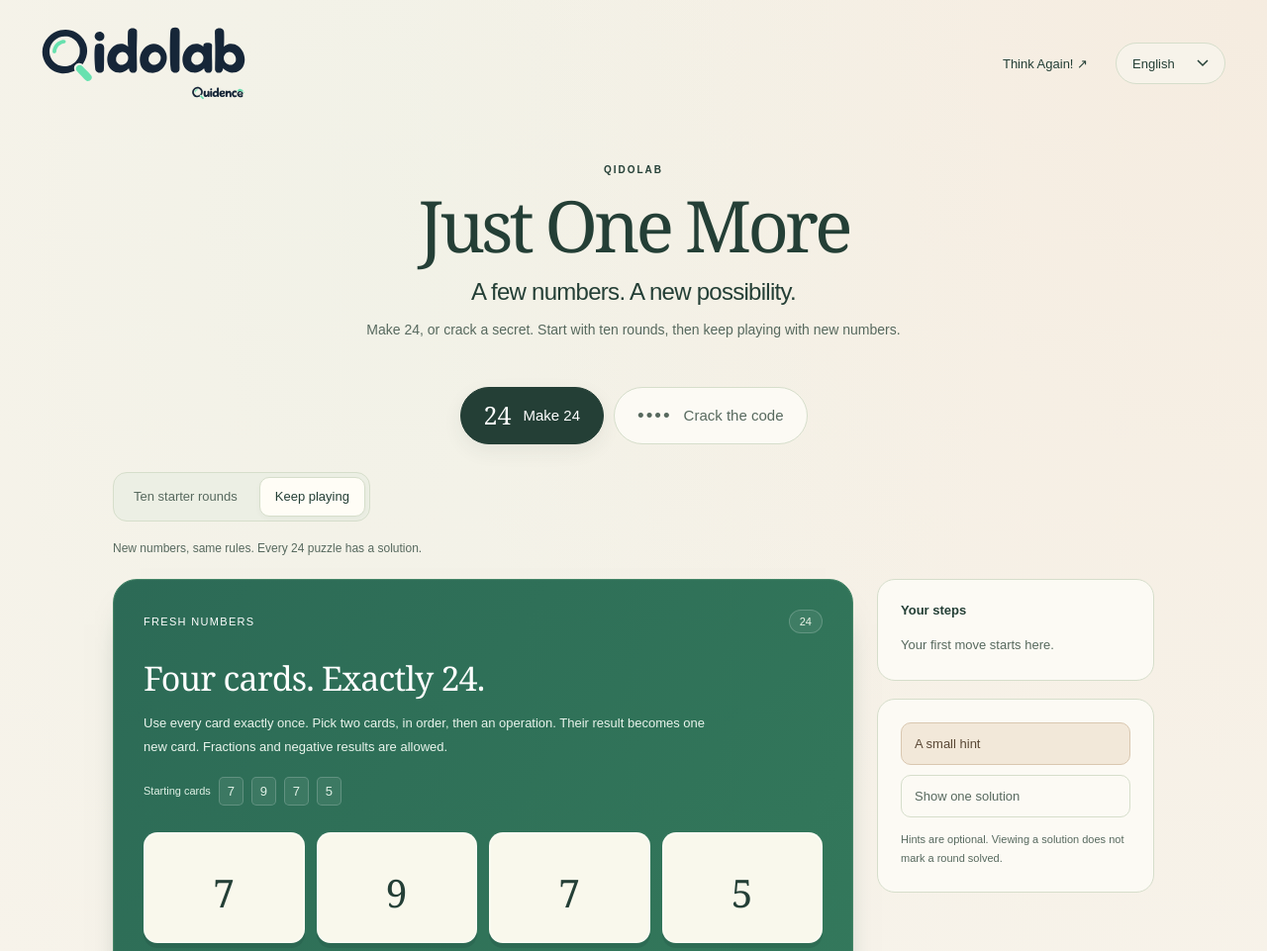
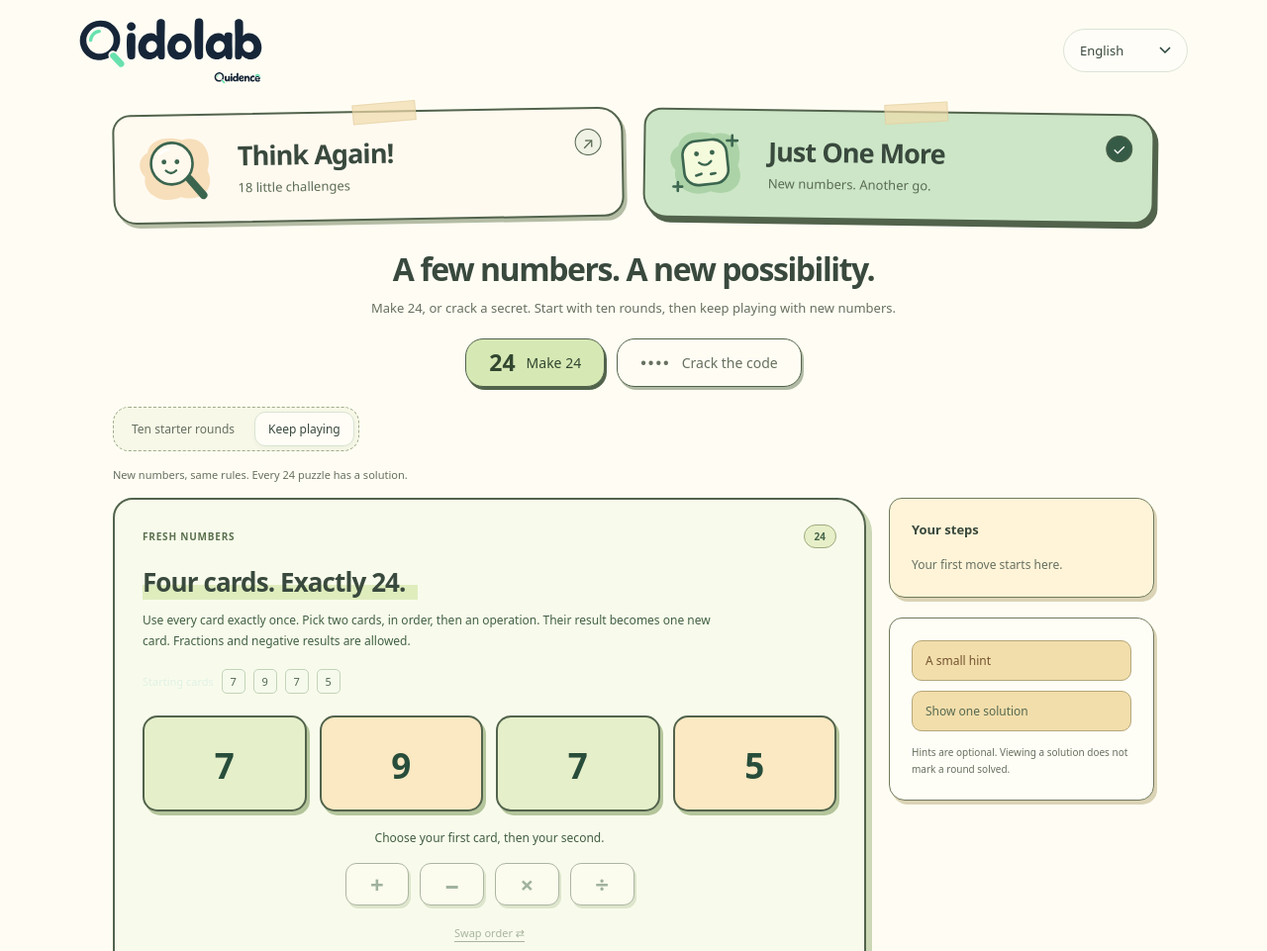
Before and after one commit to SteJ20996/Qidolab, a website: page 2/index.html in a window 1280 px wide. Shown: the top 961 px of the page at 99% size. Drawn offline with Linux system fonts and the light colour scheme.

Commit message:
Apply the selected paper-sticker UI to both Qidolab collections

```diff
--- a/2/index.html
+++ b/2/index.html
@@ -4,13 +4,22 @@
 <meta charset="utf-8"><meta name="viewport" content="width=device-width,initial-scale=1">
 <title>Qidolab · Just One More</title>
 <meta name="description" content="Make 24 or crack a number code. Unlimited fresh numbers and twenty starter puzzles in English, Simplified Chinese, Traditional Chinese and Spanish.">
-<meta name="theme-color" content="#f7f3ea"><link rel="icon" href="../assets/favicon.svg" type="image/svg+xml">
+<meta name="theme-color" content="#fffdf3"><link rel="icon" href="../assets/favicon.svg" type="image/svg+xml">
 <link rel="canonical" href="https://qidolab.com/2/"><link rel="stylesheet" href="style.css?v=2.1.1">
+<link rel="stylesheet" href="sticker.css?v=1"><link rel="stylesheet" href="../collection.css?v=1">
 </head>
-<body>
-<header class="topbar"><a class="logo" href="../" aria-label="Qidolab"><img src="../assets/qidolab-lockup.svg" width="1118" height="404" alt="Qidolab · Quidence"></a><div class="top-tools"><a href="../" data-text="back">Think Again! ↗</a><label class="language"><span data-text="language">Language</span><select id="language" disabled><option value="en">English</option><option value="zh-CN">简体中文</option><option value="zh-TW">繁體中文</option><option value="es-MX">Español</option></select></label></div></header>
+<body data-look="sticker">
+<header class="topbar"><a class="logo" href="../" aria-label="Qidolab"><img src="../assets/qidolab-lockup.svg" width="1118" height="404" alt="Qidolab · Quidence"></a><div class="top-tools"><label class="language"><span data-text="language">Language</span><select id="language" disabled><option value="en">English</option><option value="zh-CN">简体中文</option><option value="zh-TW">繁體中文</option><option value="es-MX">Español</option></select></label></div></header>
+<nav class="collection-switch" aria-label="Collections">
+<a class="collection-choice original-choice" data-collection="original" href="../">
+<span class="collection-art" aria-hidden="true"><svg viewBox="0 0 96 88" fill="none"><path class="art-blob" d="M15 24C18 8 38 5 55 10C78 3 91 24 84 46C94 66 77 83 53 76C32 85 8 72 12 52C3 43 4 30 15 24Z"/><path class="art-line" d="M63 55 79 74" stroke-width="9" stroke-linecap="round"/><circle class="art-lens" cx="43" cy="37" r="24" stroke-width="3"/><circle class="art-eye" cx="34" cy="35" r="2.8"/><circle class="art-eye" cx="49" cy="35" r="2.8"/><path class="art-smile" d="M36 45q6 6 12 0" stroke-width="2.5" stroke-linecap="round"/><path class="art-shine" d="M29 26q5-5 10-5" stroke-width="3" stroke-linecap="round"/></svg></span>
+<span class="collection-copy"><strong data-collection-text="originalName">Think Again!</strong><span data-collection-text="originalDesc">18 little challenges</span></span><span class="collection-state" aria-hidden="true">↗</span></a>
+<a class="collection-choice more-choice" data-collection="more" href="./" aria-current="page">
+<span class="collection-art" aria-hidden="true"><svg viewBox="0 0 96 88" fill="none"><path class="art-blob" d="M15 24C18 8 38 5 55 10C78 3 91 24 84 46C94 66 77 83 53 76C32 85 8 72 12 52C3 43 4 30 15 24Z"/><rect class="art-lens" x="21" y="17" width="51" height="51" rx="16" stroke-width="3" transform="rotate(-7 47 43)"/><circle class="art-eye" cx="36" cy="33" r="2.8"/><circle class="art-eye" cx="54" cy="31" r="2.8"/><path class="art-smile" d="M39 43q8 6 14-2" stroke-width="2.5" stroke-linecap="round"/><path class="art-line" d="M77 11v12m-6-6h12M15 66v10m-5-5h10" stroke-width="3" stroke-linecap="round"/><path class="art-line" d="m36 58 6-2m11 0 5-1" stroke-width="3" stroke-linecap="round"/></svg></span>
+<span class="collection-copy"><strong data-collection-text="moreName">Just One More</strong><span data-collection-text="moreDesc">New numbers. Another go.</span></span><span class="collection-state" aria-hidden="true">✓</span></a>
+</nav>
 <main>
-<section class="intro"><p class="eyebrow" data-text="collection">QIDOLAB</p><h1 data-text="name">Just One More</h1><h2 data-text="heading">A few numbers. A new possibility.</h2><p data-text="intro">Make 24, or crack a secret. Start with ten rounds, then keep playing with new numbers.</p></section>
+<section class="intro"><h1 data-text="heading">A few numbers. A new possibility.</h1><p data-text="intro">Make 24, or crack a secret. Start with ten rounds, then keep playing with new numbers.</p></section>
 <nav class="game-tabs" aria-label="Games"><button id="game-24" type="button" data-game="twentyfour" aria-pressed="true" disabled><span class="tab-icon" aria-hidden="true">24</span><span data-text="game24">Make 24</span></button><button id="game-code" type="button" data-game="code" aria-pressed="false" disabled><span class="tab-icon code-icon" aria-hidden="true">••••</span><span data-text="gameCode">Crack the code</span></button></nav>
 <div class="mode-bar"><div class="mode-tabs" id="modes"><button type="button" data-mode="starter" data-text="starter" disabled>Ten starter rounds</button><button type="button" data-mode="free" data-text="free" disabled>Keep playing</button></div><div id="code-length" class="length-tabs" hidden><span data-text="length">Code length</span><button type="button" data-length="4"></button><button type="button" data-length="5"></button></div></div>
 <p id="free-note" class="free-note" data-text="freeNote" hidden>New numbers, same rules. Every 24 puzzle has a solution.</p>
@@ -24,4 +33,4 @@
 <footer><span>QIDOLAB</span><span data-text="footer">Small experiments. Room to think.</span></footer>
 <script type="importmap">{"imports":{"./engine.mjs":"./engine.mjs?v=2.0.0","./copy.mjs":"./copy.mjs?v=2.1.1"}}</script>
 <script type="module" src="app.mjs?v=2.1.2"></script>
-</body></html>
+<script type="module" src="../collection-nav.mjs?v=1"></script></body></html>
--- /dev/null
+++ b/2/sticker.css
@@ -0,0 +1,117 @@
+/* Selected paper-sticker direction for the numeric games. */
+:root{--paper:#fff9ee;--ink:#23493d;--muted:#5c7065;--line:#d9e4d3;--mint:#d4efd9;--serif:system-ui,-apple-system,BlinkMacSystemFont,'Segoe UI','PingFang TC','Microsoft JhengHei',sans-serif;font-family:var(--serif)}
+
+body{background:#fff9ee;color:var(--ink);font-family:var(--serif)}
+
+button,input,select{font-family:inherit}
+button,a{-webkit-tap-highlight-color:transparent}
+button:focus-visible,a:focus-visible,select:focus-visible{outline:3px solid #af692b;outline-offset:5px}
+
+.topbar{padding:18px 36px 14px;max-width:1192px}
+.logo img{width:185px}
+.top-tools{gap:0}
+.language select{min-width:126px;background-color:#fffdf7;border-color:#dce3d6}
+
+main{max-width:1120px;padding:0 34px}
+.intro{padding:0 0 20px}
+.intro h1{font-family:var(--serif);font-size:32px;font-weight:680;letter-spacing:-.045em;line-height:1.2;margin:3px 0 10px}
+.intro>p:last-child{font-size:13px;line-height:1.6;margin:0 auto;max-width:720px}
+.game-tabs{margin-bottom:20px;gap:12px}
+.game-tabs button{min-height:49px;font-size:14px;border-radius:18px;border-color:#dae2ce;padding:10px 23px;gap:11px;background:#fffdf7;box-shadow:0 3px 0 #e5e8dc}
+.game-tabs button[aria-pressed=true]{background:#325b46;border-color:#325b46;box-shadow:0 3px 0 #1b3d2b;color:#fff}
+.tab-icon{font-family:inherit;font-size:23px;font-weight:700}
+.code-icon{font-size:15px}
+.mode-bar{margin-bottom:14px}
+.mode-tabs{background:#eff0df;border:1px solid #dde1ce;border-radius:16px;padding:4px}
+.mode-tabs button,.length-tabs button{font-size:12px;min-height:35px;padding:8px 13px}
+.mode-tabs button[aria-pressed=true]{border-radius:11px}
+.free-note{margin:0 0 13px;font-size:11px}
+.collection-panel{margin-bottom:19px}
+.rounds button{min-height:40px}
+.collection-top{margin-bottom:11px}
+.play-grid{grid-template-columns:minmax(0,1fr) 268px;gap:23px}
+.game-board{color:var(--ink);background:#e7f2de;border:1.5px solid #c7dcbe;padding:25px 28px;border-radius:29px;box-shadow:0 6px 0 #cbdaba,0 16px 35px -28px #5b755b}
+.board-meta{margin-bottom:18px;color:#526d51;font-size:10px;font-weight:600;letter-spacing:.08em}
+.difficulty{background:#f7f9e9;border-color:#becfb7;color:#46654b;padding:4px 10px}
+.game-board h2{font-family:var(--serif);font-size:26px;font-weight:700;letter-spacing:-.035em;margin-bottom:10px;line-height:1.3}
+.rules{color:#426044;font-size:12px;line-height:1.75}
+.mini-card{background:#f5faed;border-color:#c3d4b7;color:#52694d;min-width:24px;height:25px;font-size:11px}
+.cards{gap:13px;margin:22px 0 17px}
+.cards button{min-height:97px;border:1.5px solid #b7cba8;background:#fffef6;color:#284d3b;border-radius:20px;box-shadow:0 5px 0 #afc3a0;font-family:var(--serif);font-weight:700;font-size:35px;padding:22px 6px 17px}
+.cards button[aria-pressed=true]{background:#fff0c4;border-color:#b18a4b;box-shadow:0 7px 0 #bca477}
+.card-expression{font-family:var(--serif);font-weight:450;font-size:10px}
+.pick-status{color:#405d42;font-size:12px;min-height:27px}
+.operations{gap:11px;max-width:292px}
+.operations button{background:#faffed;border-color:#afc7a0;border-radius:14px;height:43px;box-shadow:0 3px 0 #c2d5b2;color:#365c43;font-weight:650}
+.swap{color:#496045;min-height:30px;margin-top:13px;font-size:11px}
+.board-bottom{border-color:#b8ceb0;margin-top:19px;padding-top:16px}
+.plain-action{color:#38553e;border-color:#a5bea0;font-size:11px;background:#ffffff50;min-height:36px;padding:8px 15px}
+.win{background:#f8f4cb;color:#3d583b}
+.notice{color:#765020}
+.side-card{background:#fffdf6;border:1.5px solid #e2dcc7;border-radius:24px;padding:22px;box-shadow:0 4px 0 #ebe5d3}
+.side-card h3{font-size:13px}
+.sidebar{gap:20px}
+.hint-button{background:#fae7c6;border-color:#dfc39c;border-radius:14px;color:#745330;font-size:12px;min-height:41px}
+.hint-button.secondary{color:#576950;background:#f6f7ec;border-color:#d6ddc7}
+.empty,.clue-note{font-size:12px;line-height:1.75}
+.help-note{font-size:10px;line-height:1.7}
+.help-output{background:#eef2db}
+.next{background:#365a43;font-size:12px}
+.submit-guess{background:#426b4b;color:#fff;border-color:#426b4b;border-radius:14px;box-shadow:0 3px 0 #2b4d32}
+.code-inputs input{border-radius:18px;border-color:#b0c9a4;background:#fffef5;box-shadow:0 4px 0 #c7d6b5;font-family:inherit;font-size:31px;font-weight:650}
+.form-caption{color:#50664b}
+.ledger-wrap{border-radius:23px;background:#fffdf6}
+.privacy{margin:25px 0}
+.original{margin-top:24px}
+.original a{white-space:normal}
+.help-flag{color:#6b633c}
+.trail{font-size:12px}
+.lights-shelf{background:#fcf0d4;border-color:#e4d3b6;box-shadow:0 5px 0 #e4d4b5}
+.pattern-shelf{background:#e9e8f6;border-color:#d0cfe0;box-shadow:0 5px 0 #d6d3e3}
+
+body[data-look=sticker]{--ink:#39493d;--muted:#677060;--paper:#fffdf3;background-color:var(--paper);background-image:radial-gradient(#d4d8bd 0.7px,transparent 0.7px);background-size:20px 20px}
+body[data-look=sticker] .game-tabs button{border:1.5px solid #52634c;box-shadow:2px 3px 0 #b0b9a3;background:#fffdf3}
+body[data-look=sticker] .game-tabs button[aria-pressed=true]{color:#324730;background:#d6e8b4;box-shadow:2px 3px 0 #52634c}
+body[data-look=sticker] .game-board{border:2px solid #52634c;background:#f8fbeb;border-radius:20px 29px 22px 26px;box-shadow:6px 6px 0 #ccd7b6}
+body[data-look=sticker] .board-meta{color:#5b704f}
+body[data-look=sticker] .game-board h2{display:table;background:linear-gradient(transparent 57%,#dfedbd 57%);padding-right:12px}
+body[data-look=sticker] .cards button{border:2px solid #52634c;border-radius:15px;box-shadow:3px 4px 0 #b4c59b;background:#e5efca}
+body[data-look=sticker] .cards button:nth-child(2n){background:#fae9c3}
+body[data-look=sticker] .cards button[aria-pressed=true]{background:#f2dcb1;box-shadow:3px 6px 0 #b8a77c}
+body[data-look=sticker] .operations button{border:1.5px solid #52634c;background:#fffdf2;box-shadow:2px 3px 0 #bdcba7;border-radius:11px}
+body[data-look=sticker] .side-card{border:1.5px solid #71795b;border-radius:13px 18px 15px 16px;background:#fff4d8;box-shadow:3px 4px 0 #dbd3b5}
+body[data-look=sticker] .hint-button{border-color:#b5a778;background:#f2deab;border-radius:10px}
+body[data-look=sticker] .side-card:nth-child(2){background:#fffef6}
+body[data-look=sticker] .mode-tabs{border:1px dashed #9fac8b;background:#f7f8e7}
+body[data-look=sticker] .difficulty{background:#e7efc8;border:1px solid #9daa7f}
+body[data-look=sticker] .code-inputs input{border:2px solid #52634c;border-radius:14px;box-shadow:3px 4px 0 #b4c59b}
+
+@media(max-width:1120px){
+}
+
+@media(max-width:800px){.play-grid{grid-template-columns:minmax(0,1fr)}
+.sidebar{grid-template-columns:1fr 1fr}
+.topbar{padding:17px 25px}
+}
+
+@media(max-width:560px){.topbar{padding:16px 18px 10px}
+.logo img{width:151px}
+.language select{min-width:115px;font-size:13px;max-width:142px}
+.intro{padding:0 0 20px}
+.intro h1{font-size:26px;line-height:1.2;margin-bottom:10px}
+.intro>p:last-child{font-size:12px;line-height:1.7}
+.game-tabs button{padding:10px 14px;font-size:13px;border-radius:15px}
+.tab-icon{font-size:21px}
+.code-icon{font-size:15px}
+.game-board{padding:23px 17px}
+.game-board h2{font-size:23px}
+.rules{font-size:12px}
+.cards{gap:10px}
+.cards button{min-height:92px;font-size:29px;border-radius:15px}
+.sidebar{grid-template-columns:1fr}
+.top-tools{min-width:0}
+.mode-tabs button{font-size:11px}
+}
+
+@media(prefers-reduced-motion:no-preference){
+}
--- /dev/null
+++ b/collection-nav.mjs
@@ -0,0 +1,29 @@
+const languages = ['en', 'zh-CN', 'zh-TW', 'es-MX'];
+export const collectionCopy = {
+  originalName: ['Think Again!', '十八般脑洞', '十八般腦洞', 'Dale una vuelta'],
+  moreName: ['Just One More', '数字不打烊', '數字不打烊', '¡Una más!'],
+  originalDesc: ['18 little challenges', '十八道关，慢慢闯', '十八道關，慢慢闖', '18 pequeños retos'],
+  moreDesc: ['New numbers. Another go.', '换个数字，再来一局', '換個數字，再來一局', 'Otros números. Otra ronda.'],
+  label: ['Choose a collection', '选择栏目', '選擇欄目', 'Elige una colección']
+};
+
+// Each game owns its language and saved progress. Only the shared navigation
+// observes language changes; its links work even before JavaScript loads.
+export function initCollectionNav(doc) {
+  const nav = doc.querySelector('.collection-switch');
+  if (!nav) return () => {};
+  const win = doc.defaultView;
+  const render = () => {
+    const i = Math.max(0, languages.indexOf(doc.documentElement.lang));
+    nav.setAttribute('aria-label', collectionCopy.label[i]);
+    nav.querySelectorAll('[data-collection-text]').forEach(el => {
+      el.textContent = collectionCopy[el.dataset.collectionText][i];
+    });
+  };
+  render();
+  win.addEventListener('languagechange', render);
+  const observer = new win.MutationObserver(render);
+  observer.observe(doc.documentElement, {attributes: true, attributeFilter: ['lang']});
+  return () => { observer.disconnect(); win.removeEventListener('languagechange', render); };
+}
+if (typeof document !== 'undefined') initCollectionNav(document);
--- /dev/null
+++ b/collection.css
@@ -0,0 +1,27 @@
+/* Shared navigation: native links, large targets, and room for translated labels. */
+:root{--ui-font:system-ui,-apple-system,BlinkMacSystemFont,'Segoe UI','PingFang TC','Microsoft JhengHei',sans-serif}
+body,html[lang=zh-TW] body{font-family:var(--ui-font)}
+.topbar{max-width:1192px;padding:18px 36px 20px;gap:20px}
+.topbar .wordmark img,.topbar .logo img{display:block;width:185px;height:auto}
+.topbar .header-tools,.topbar .top-tools{gap:0;flex-shrink:0}
+.topbar select{background-color:#fffdf7;color:#39493d;min-height:44px}
+.collection-switch{display:grid;grid-template-columns:minmax(0,1fr) minmax(0,1fr);gap:20px;max-width:1052px;margin:7px auto 30px;padding:0;font-family:var(--ui-font)}
+.collection-switch .collection-choice{position:relative;display:flex;align-items:center;text-align:left;gap:20px;min-width:0;width:100%;padding:13px 54px 13px 20px;min-height:111px;border:2px solid #52634c;border-radius:18px 25px 20px 24px;color:#39493d;background:#fffaf0;box-shadow:3px 4px 0 #b5bda5;isolation:isolate;text-decoration:none;transform:rotate(-1deg)}
+.collection-switch .more-choice{transform:rotate(.8deg)}
+.collection-switch .collection-choice[aria-current=page]{background:#cce6c7;box-shadow:4px 5px 0 #52634c}
+.collection-switch .collection-choice::before{content:'';width:62px;height:18px;position:absolute;left:47%;top:-10px;background:#f0dbaaac;border:1px solid #dbc79a70;transform:rotate(-4deg);pointer-events:none}
+.collection-copy{display:grid;gap:6px;min-width:0}
+.collection-switch .collection-copy strong{font-size:27px;font-weight:730;letter-spacing:-.035em;line-height:1.2;overflow-wrap:anywhere}
+.collection-copy>span{font-size:13px;color:#5b6c54;line-height:1.4}
+.collection-state{position:absolute;right:20px;top:20px;width:27px;height:27px;display:grid;place-items:center;font-size:16px;color:#52634c;background:#eff2e4;border:1.5px solid #52634c;border-radius:50%;line-height:1}
+.collection-choice[aria-current=page] .collection-state{color:#fff;background:#355b46}
+.collection-art{width:84px;flex:0 0 84px}
+.collection-art svg{display:block;width:100%;height:78px}
+.art-blob{fill:#f7dfbb}.more-choice .art-blob{fill:#acd3a7}.art-lens{fill:#fff9ed;stroke:#3b654f}.art-line,.art-smile{stroke:#3b654f}.art-eye{fill:#3b654f}.art-shine{stroke:#fff}.more-choice .art-lens{fill:#f4fbdc}
+.collection-choice:focus-visible{outline:3px solid #a45c28;outline-offset:7px}
+@media(hover:hover){.collection-switch .collection-choice:hover{background:#e1eed5;transform:translateY(-2px)}}
+@media(max-width:1120px){.collection-switch{margin-left:34px;margin-right:34px}.collection-switch .collection-choice{gap:13px}.collection-art{width:70px;flex-basis:70px}.collection-switch .collection-copy strong{font-size:25px}}
+@media(max-width:800px){.topbar{padding:17px 25px 20px}.collection-switch{margin-left:24px;margin-right:24px;gap:14px}.collection-switch .collection-choice{padding:16px 40px 16px 15px;gap:10px;min-height:104px}.collection-art{width:54px;flex-basis:54px}.collection-art svg{height:59px}.collection-state{right:12px;top:13px;width:22px;height:22px;font-size:13px}.collection-switch .collection-copy strong{font-size:22px}.collection-copy>span{font-size:12px}}
+@media(max-width:560px){.topbar{padding:16px 18px 15px;gap:12px}.topbar .wordmark img,.topbar .logo img{width:151px}.topbar select,.topbar #language-select{width:115px;min-width:0;max-width:142px;font-size:13px;padding-left:12px;padding-right:36px}.collection-switch{margin:12px 16px 25px;gap:13px}.collection-switch .collection-choice{min-height:156px;flex-direction:column;align-items:flex-start;padding:11px 15px 15px;gap:6px;border-radius:20px;transform:none}.collection-art{height:49px;width:54px;flex-basis:auto}.collection-art svg{height:49px}.collection-switch .collection-copy strong{font-size:21px;line-height:1.2}.collection-copy>span{font-size:12px;line-height:1.45}.collection-state{right:12px;top:16px}.collection-switch .collection-choice::before{left:40%;width:42px;height:14px;top:-8px}}
+@media(max-width:360px){.topbar .wordmark img,.topbar .logo img{width:136px}.collection-switch .collection-copy strong{font-size:19px}.collection-switch .collection-choice{padding-left:12px;padding-right:12px}}
+@media(prefers-reduced-motion:no-preference){.collection-choice{transition:transform .16s}}
--- /dev/null
+++ b/sticker-original.css
@@ -0,0 +1,22 @@
+/* Paper-sticker frame for the original puzzles. Game-state colours stay distinct. */
+:root{--paper:#fffdf3;--ink:#39493d;--muted:#5d6e5c;--mint:#d3f3de;--line:#d9dfcf;--deep:#35745c}
+body.sticker-original{background-color:var(--paper);background-image:radial-gradient(#d4d8bd .7px,transparent .7px);background-size:20px 20px}
+.intro h1,.intro h2,.branch-title,.extreme-title{font-family:var(--ui-font);font-weight:700}
+.intro h1 span{color:#4f6e43}.intro .target{background:linear-gradient(transparent 58%,#dfedbd 58%)}
+.audience-note{color:#5d6e5c}
+.activity-nav a:not(.is-fully-completed){color:#43533d;background:#fffdf3;border:1.5px solid #a1ad91;border-radius:17px 22px 18px 21px;box-shadow:2px 3px 0 #d7ddc8}
+.activity-nav a:not(.is-fully-completed):hover,.activity-nav a:not(.is-fully-completed)[aria-current]{color:#324730;background:#d6e8b4;border-color:#52634c;box-shadow:3px 4px 0 #9fab87}
+.activity-nav a:not(.is-fully-completed) .orbit-number{color:#5d6e5c}
+.playground{background:#35745c;border:2px solid #52634c;border-radius:20px 29px 22px 26px;box-shadow:5px 6px 0 #ccd7b6;color:#fff}
+.playground .experiment-label,.playground .board-caption,.playground .capacity,.playground .pan span,.playground .formula-note,.playground .status-row p,.playground .history-controls,.playground .text-button,.playground .rules,.playground .rule-reminder,.playground .quantity{color:#fff}
+.playground .quantity{opacity:1}.playground .vessel.has-water .quantity{color:#174633}
+.playground .water{background:linear-gradient(180deg,#a0ebc5,#72d8a7)}
+.playground .vessel{border-color:#b6e6c4;border-top-color:#e3f6dc}
+.playground .jug-actions button,.playground .primary-button,.primary-button,.branch-button{background:#e5efca;border:1.5px solid #52634c;color:#324730;border-radius:12px;box-shadow:2px 3px 0 #274c36}
+.playground .jug-actions button span[aria-hidden]{color:#324730}
+.playground .pour-actions button{background:#fae9c3;border:1.5px solid #52634c;color:#604c2f;border-radius:12px;box-shadow:2px 3px 0 #274c36}
+.hint-button{background:#fae9c3;border:1.5px solid #b5a778;color:#604c2f;border-radius:12px;box-shadow:2px 3px 0 #dbd3b5}
+.success,.discovery,.number-result,.next-invite,.branch-card{background:#f3f6e7;border:1.5px solid #a1b28e;border-radius:16px 21px 18px 17px;box-shadow:3px 4px 0 #d5ddc5}
+.outer-next{background:#e5efca;border-color:#9bad87;color:#3d5738}.outer-next.extreme-link{background:#fae9c3;border-color:#b5a778;color:#604c2f!important}
+.brand-bridge:not([data-bridge-theme=gold]){--bridge-ink:#39493d;--bridge-muted:#5d6e5c;--bridge-accent:#526b42;--bridge-background:#eff3e1;--bridge-line:#adb99c;--bridge-line-hover:#758d63}
+@media(max-width:560px){.playground{box-shadow:3px 4px 0 #ccd7b6;border-radius:18px}.intro h1{letter-spacing:-.03em}.activity-nav a:not(.is-fully-completed){box-shadow:2px 3px 0 #d7ddc8}}
```
Also changed, not shown: index.html (+13 -4 lines), tests/collection-nav.test.mjs (added, +35 -0 lines), tests/interaction.test.mjs (+3 -3 lines), tests/v2-ui.test.mjs (+1 -1 lines).
